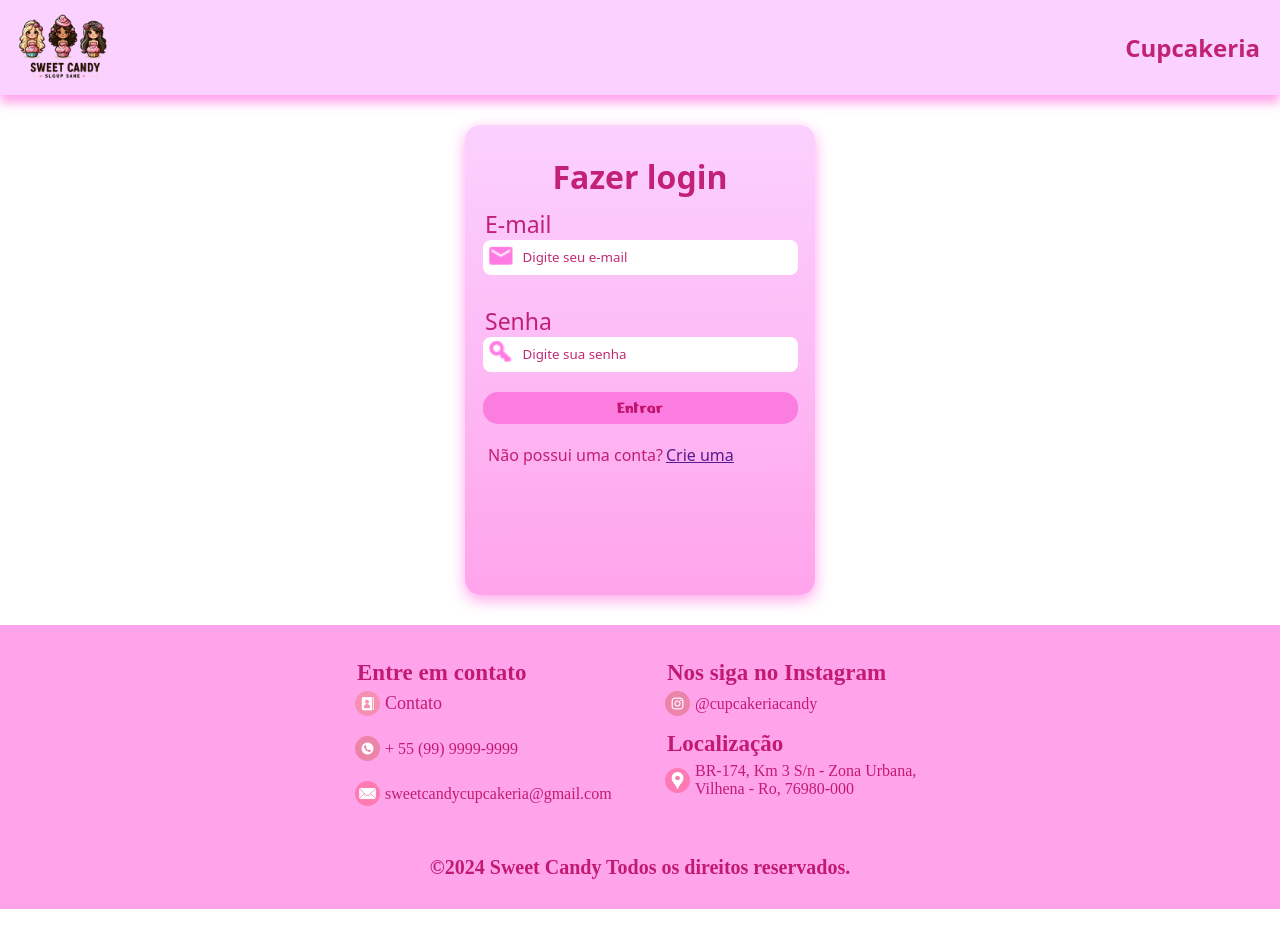
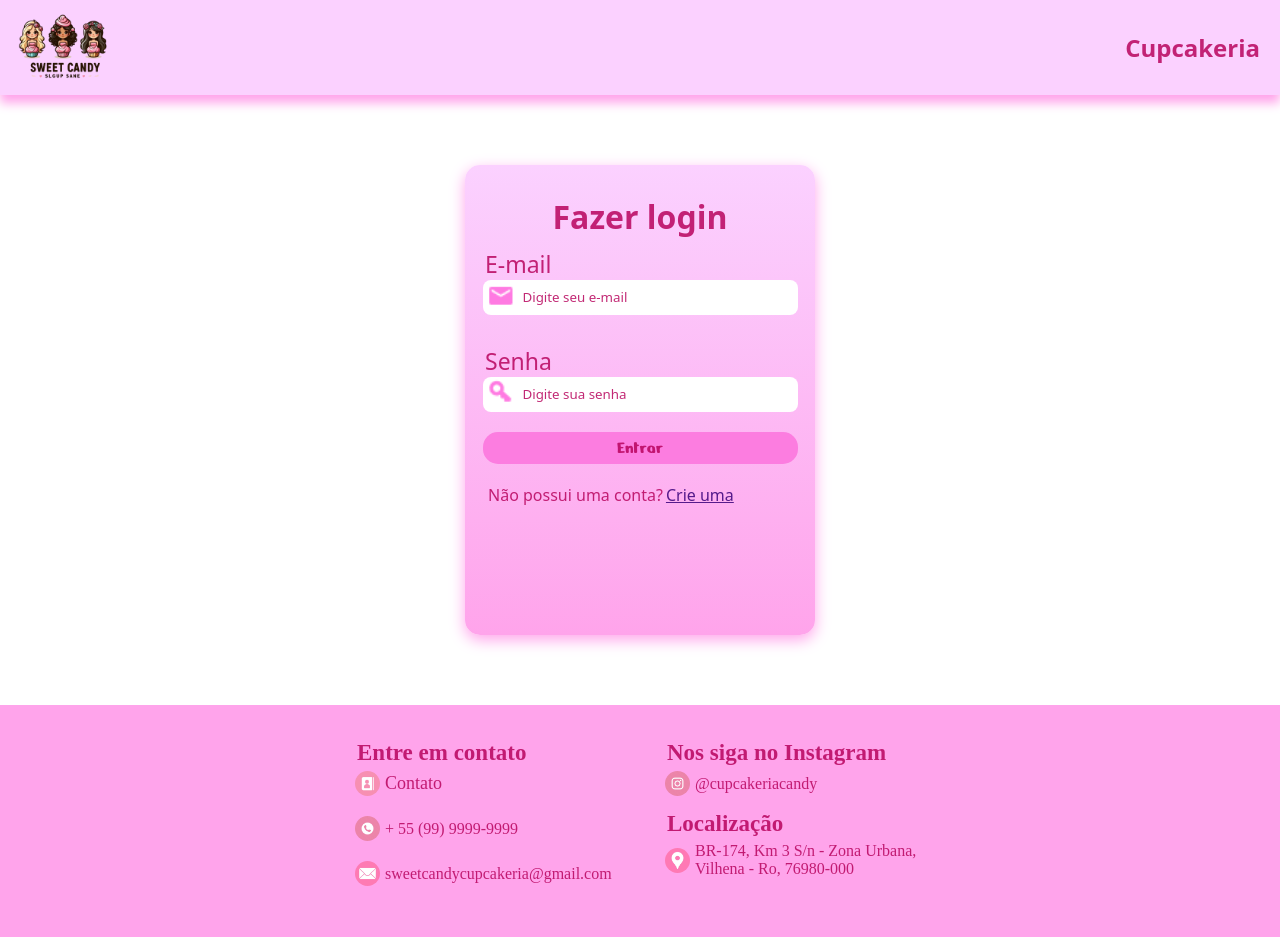
Before and after one commit to cecilioana/fabrica_react, a Next.js app: page /login in a window 1280 px wide. Shown: the top 937 px of the page. Before the commit the page ends 909 px from the top, so only its background shows below. Built offline with nearby package versions, Linux system fonts and the light colour scheme; a web font is replaced by a local one.

Commit message:
Agora vai 6

```diff
--- a/src/components/Footer/Footer.module.css
+++ b/src/components/Footer/Footer.module.css
@@ -3,6 +3,7 @@
     text-align: center;
     padding: 15px 0;
     width: 100%;
+    margin-top: 70px;
 }
 
 .contatofooter {
--- a/src/components/Header/Header.module.css
+++ b/src/components/Header/Header.module.css
@@ -9,6 +9,7 @@
     display: flex;
     justify-content: space-between;
     align-items: center;
+    margin-bottom: 70px;
 
 }
 
```
